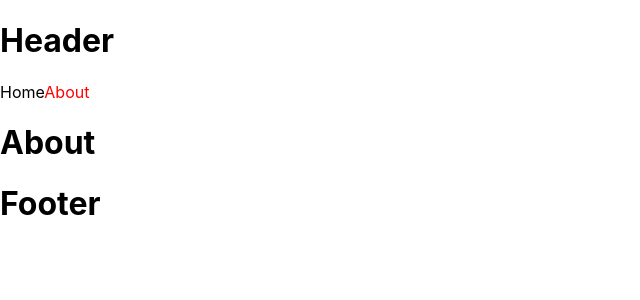
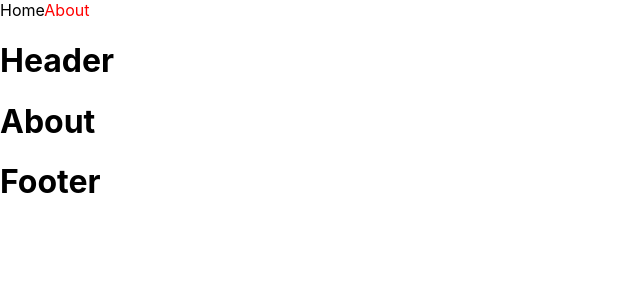
Before and after one commit to DwarfThema/next.js_init, a Next.js app: page /about in a window 1280 px wide. Shown: the top 300 px of the page, without its empty margins (0-640 px from the left). Built offline with nearby package versions, Linux system fonts and the light colour scheme.

Commit message:
~2.0 Nav & Seo Component

```diff
--- /dev/null
+++ b/components/Layout.tsx
@@ -0,0 +1,12 @@
+import NavBar from "./NavBar";
+
+const Layout = ({ children }: any) => {
+  return (
+    <>
+      <NavBar />
+      <div> {children} </div>
+    </>
+  );
+};
+
+export default Layout;
--- /dev/null
+++ b/components/Seo.tsx
@@ -0,0 +1,11 @@
+import Head from "next/head";
+
+const Seo = ({ title }: any) => {
+  return (
+    <Head>
+      <title>{title} | Next Movies</title>
+    </Head>
+  );
+};
+
+export default Seo;
--- a/pages/_app.tsx
+++ b/pages/_app.tsx
@@ -1,22 +1,18 @@
-import NavBar from "../components/NavBar";
+import Layout from "../components/Layout";
 import "../styles/globals.css";
 
 const App = ({ Component, pageProps }: any) => {
   return (
-    <>
+    <Layout>
       <h1>Header</h1>
-
-      <NavBar />
       <Component {...pageProps} />
-
       <h1>Footer</h1>
-
       <style jsx global>{`
         .active {
           color: red;
         }
       `}</style>
-    </>
+    </Layout>
   );
 };
 
--- a/pages/about.tsx
+++ b/pages/about.tsx
@@ -1,8 +1,11 @@
+import Head from "next/head";
 import NavBar from "../components/NavBar";
+import Seo from "../components/Seo";
 
 export default function Photato() {
   return (
     <div>
+      <Seo title="About" />
       <h1>About</h1>
     </div>
   );
--- a/pages/index.tsx
+++ b/pages/index.tsx
@@ -1,8 +1,10 @@
-import NavBar from "../components/NavBar";
+import Head from "next/head";
+import Seo from "../components/Seo";
 
 export default function Home() {
   return (
     <div>
+      <Seo title="Home" />
       <h1>Hello</h1>
     </div>
   );
```
